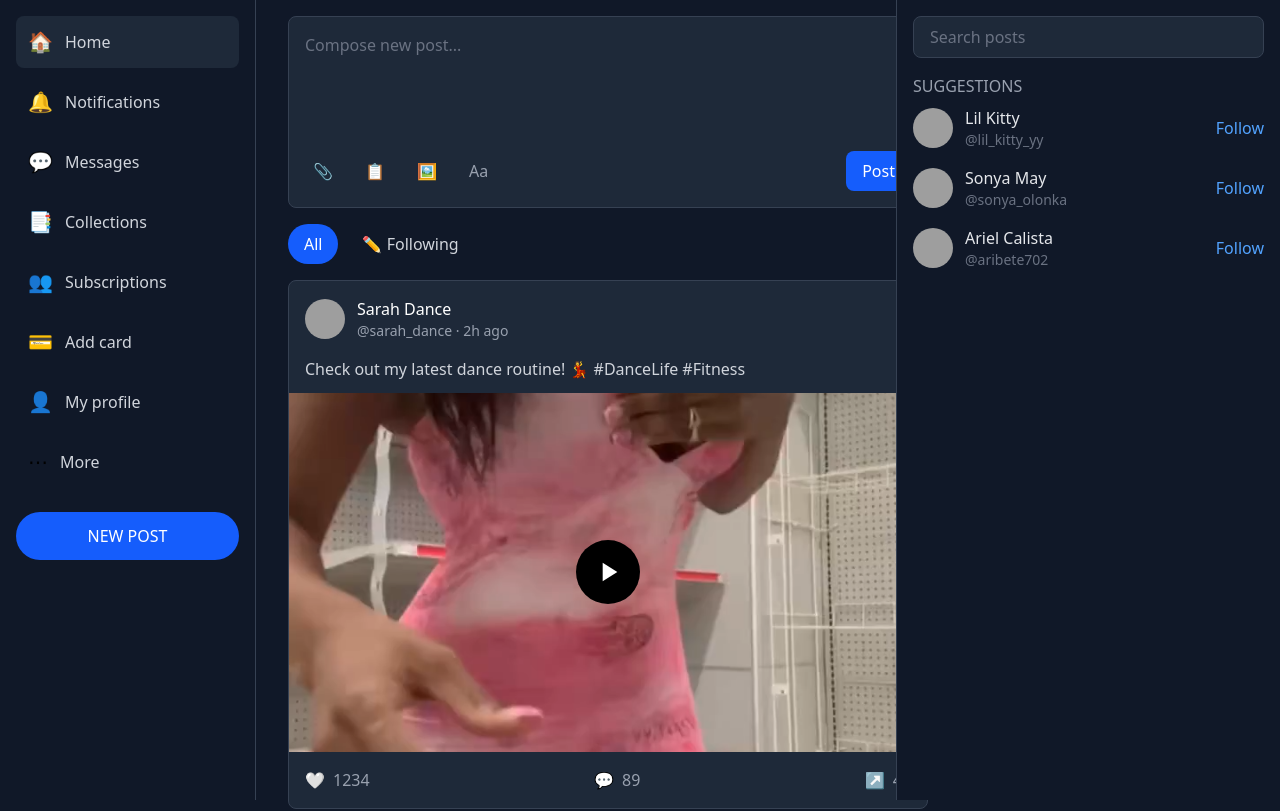
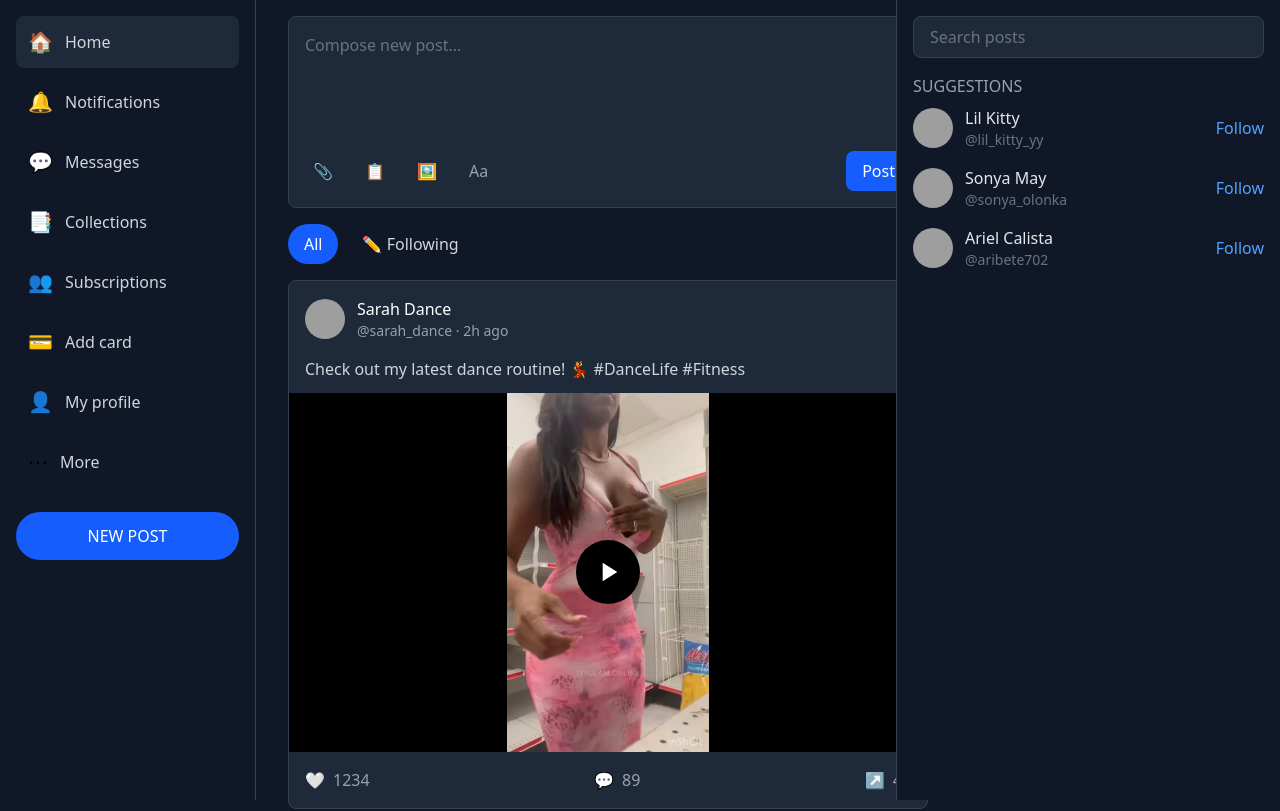
Before and after one commit to Eminivince/BounceIt, a React (Vite) app: page /main in a window 1280 px wide. Shown: the top 811 px of the page. Built offline with nearby package versions, Linux system fonts and the light colour scheme; grey boxes are pictures that could not be loaded.

Commit message:
vids and msg

```diff
--- a/src/Pages/MainPage.jsx
+++ b/src/Pages/MainPage.jsx
@@ -94,7 +94,7 @@
   };
 
   return (
-    <div className="flex min-h-screen bg-gray-900">
+    <div className="flex min-h-screen bg-gray-900 pb-20">
       <AsideNav />
 
       <main className="flex-1 md:ml-64 md:mr-80">
@@ -246,20 +246,25 @@
 
                 <p className="px-4 mb-3 text-gray-300">{post.content}</p>
 
-                <div className="relative aspect-video bg-black" onMouseEnter={() => setHoveredVideo(post.id)} onMouseLeave={() => setHoveredVideo(null)}>
+                <div className="relative aspect-video bg-black group" onMouseEnter={() => setHoveredVideo(post.id)} onMouseLeave={() => setHoveredVideo(null)}>
                   <img
                     src={post.thumbnail}
                     alt={`${post.user.name}'s video thumbnail`}
-                    className={`w-full h-full object-cover ${hoveredVideo === post.id ? 'opacity-0' : 'opacity-100'} transition-opacity duration-300`}
+                    className={`w-full h-full object-contain ${hoveredVideo === post.id ? 'opacity-0' : 'opacity-100'} transition-opacity duration-300`}
                   />
                   <video
                     src={post.video}
-                    className={`absolute inset-0 w-full h-full object-cover ${hoveredVideo === post.id ? 'opacity-100' : 'opacity-0'} transition-opacity duration-300`}
+                    className={`absolute inset-0 w-full h-full object-contain ${hoveredVideo === post.id ? 'opacity-100' : 'opacity-0'} transition-opacity duration-300`}
                     autoPlay={hoveredVideo === post.id}
                     loop
                     playsInline
                     controls={hoveredVideo === post.id}
                     preload="metadata"
+                    onLoadedMetadata={(e) => {
+                      const video = e.target;
+                      const aspectRatio = video.videoWidth / video.videoHeight;
+                      video.parentElement.style.aspectRatio = aspectRatio;
+                    }}
                   />
                   {hoveredVideo !== post.id && (
                     <div className="absolute inset-0 flex items-center justify-center">
```
